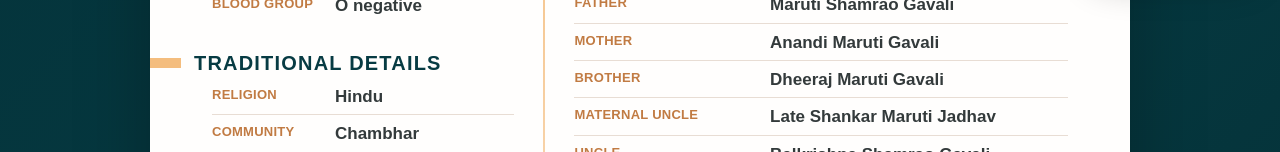
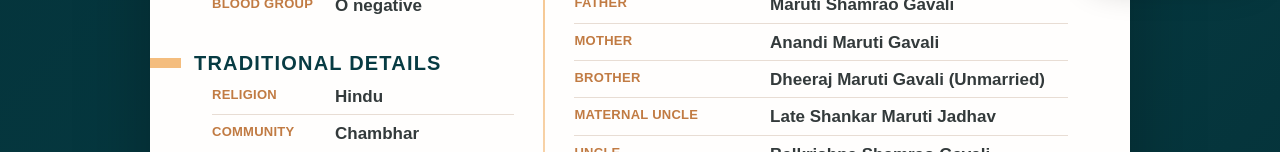
Before and after one commit to SurajGavali/biodata, a Next.js app: page / in a window 1280 px wide. Shown: the part 800-952 px from the top of the page. Built offline with nearby package versions, Linux system fonts and the light colour scheme; a web font is replaced by a local one.

Commit message:
Add brother marital status to biodata

```diff
--- a/src/app/biodata.ts
+++ b/src/app/biodata.ts
@@ -161,8 +161,8 @@ export const biodata: MarriageBiodata = {
       {
         label: { en: "Brother", mr: "भाऊ" },
         value: {
-          en: "Dheeraj Maruti Gavali",
-          mr: "कु. धीरज मारुती गवळी",
+          en: "Dheeraj Maruti Gavali (Unmarried)",
+          mr: "कु. धीरज मारुती गवळी (अविवाहित)",
         },
       },
       {
```
